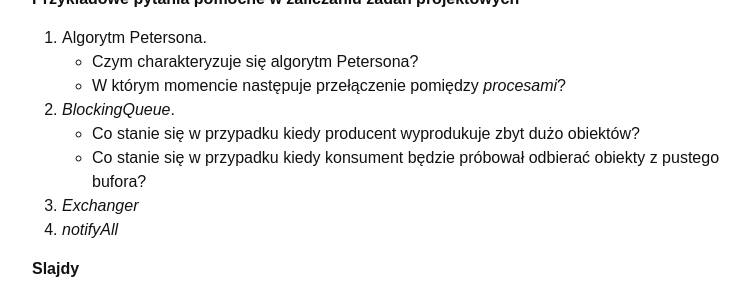
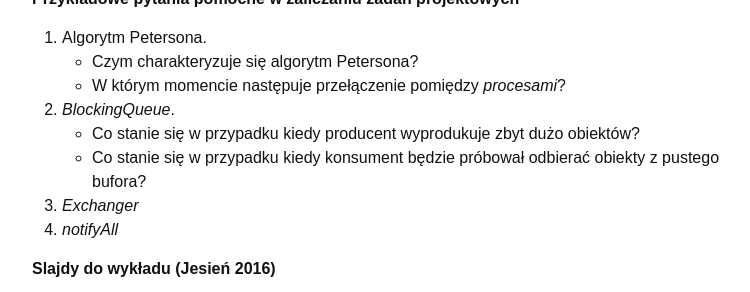
Before and after one commit to piotrlasek/piotrlasek.github.io, a Jekyll site: the page built from for-students/pwir2017.md, in a window 1280 px wide and 900 px high, scrolled down 827 px, cut to the strip 0-292 px from the top of the window. Shown: the whole strip, without its empty margins (238-988 px from the left). Built offline with Jekyll 4.4.1, drawn with Linux system fonts in a browser that asks for light colours.

Commit message:
some changes

```diff
--- a/for-students/pwir2017.md
+++ b/for-students/pwir2017.md
@@ -68,7 +68,7 @@ Dokumentacja do pakietu java.util.concurrent w postaci tutoriala dostępna jest
    * **Materiały do przygotowania do egzaminu i [kolokwium](pwir-kolokwium-2.pdf)**.
 -->
 
-# Slajdy
+# Slajdy do wykładu (Jesień 2016)
 
 <iframe src="https://docs.google.com/presentation/d/1uDHyqTuH74eFHItjUmK2E1E-GVj_0vT1WCtxYCzwe2c/embed?start=false&loop=false&delayms=3000" frameborder="0" width="480" height="299" allowfullscreen="true" mozallowfullscreen="true" webkitallowfullscreen="true"></iframe>
 
```
